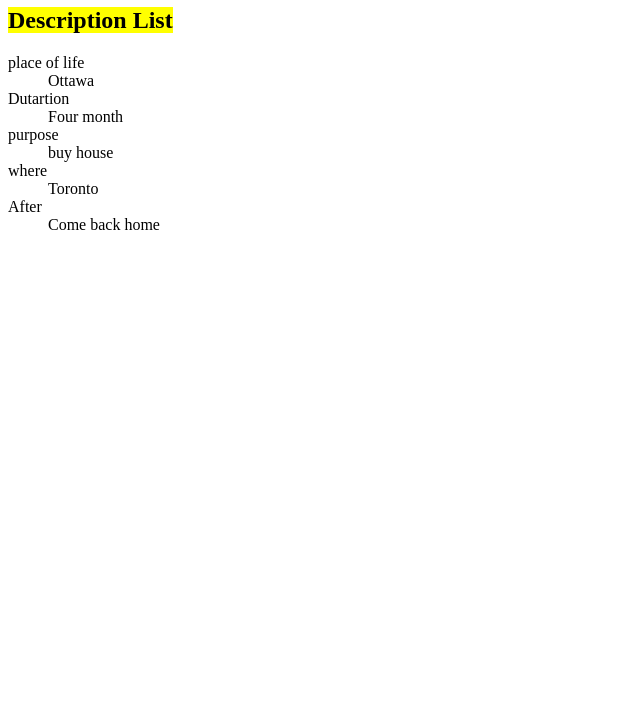
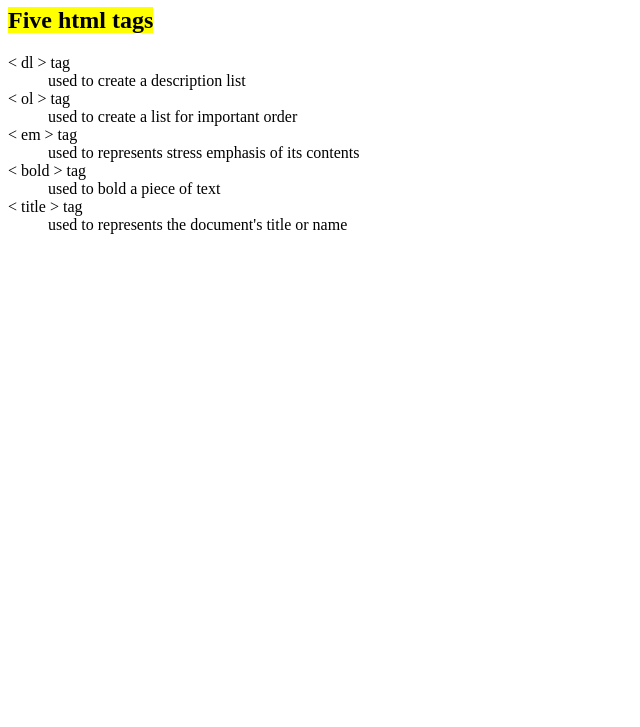
Before and after one commit to bagh0015/bagh0015.github.io, a plain HTML site: page html-assignment/notes.html in a window 1280 px wide. Shown: the part 73-800 px from the top of the page, without its empty margins (0-640 px from the left). Drawn offline with Linux system fonts and the light colour scheme.

```diff
--- a/html-assignment/notes.html
+++ b/html-assignment/notes.html
@@ -8,25 +8,56 @@
 </head>
 
 <body>
-    <h1>Motivation</h1>
+    <h1>My website</h1>
     <div>
-    <h2><mark> Description List </mark></h2>
+    <h2><mark> Five html tags </mark></h2>
     <dl>
-        <dt>place of life</dt>
-        <dd>Ottawa</dd>
+        <dt>
+             < dl > tag
+        </dt>
+        <dd>
+            used to create a description list
+        </dd>
+        <dt>
+             < ol > tag
+        </dt>
+        <dd>
+            used to create a list for important order
+        </dd>
+        <dt>
+             < em > tag
+        </dt>
+        <dd>
+            used to represents stress emphasis of its contents
+        </dd>
+        <dt>
+             < bold > tag
+        </dt>
+        <dd>
+            used to bold a piece of text
+        </dd>
+        <dt>
+             < title > tag
+        </dt>
+        <dd>
+            used to represents the document's title or name
+        </dd>
+    </dl>
 
-        <dt>Dutartion</dt>
-        <dd>Four month</dd>
 
-        <dt>purpose</dt>
-        <dd>buy house</dd>
 
-        <dt>where</dt>
-        <dd>Toronto</dd>
 
-        <dt>After</dt>
-        <dd>Come back home</dd>
-</dl>
-</div>
+
+
+
+
+
+
+
+
+
+
+
+    </div>
 </body>
 </html>
```
Also changed, not shown: html-assignment/index.html (+2 -2 lines).
